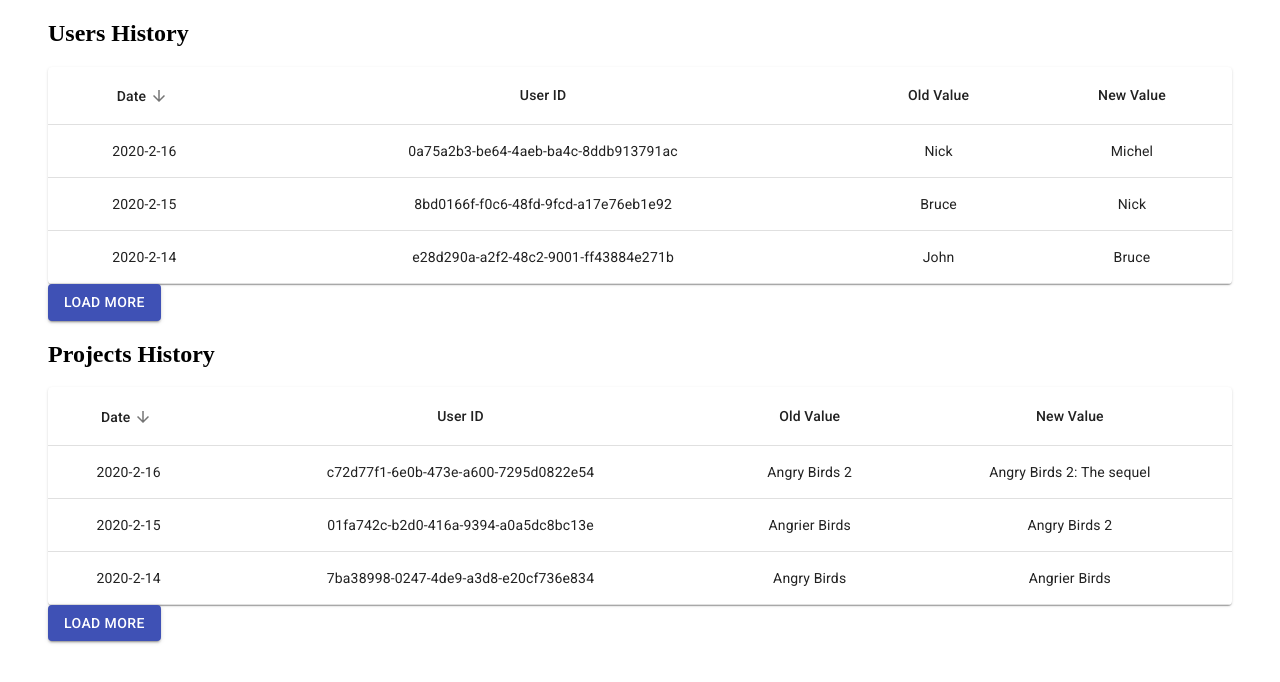
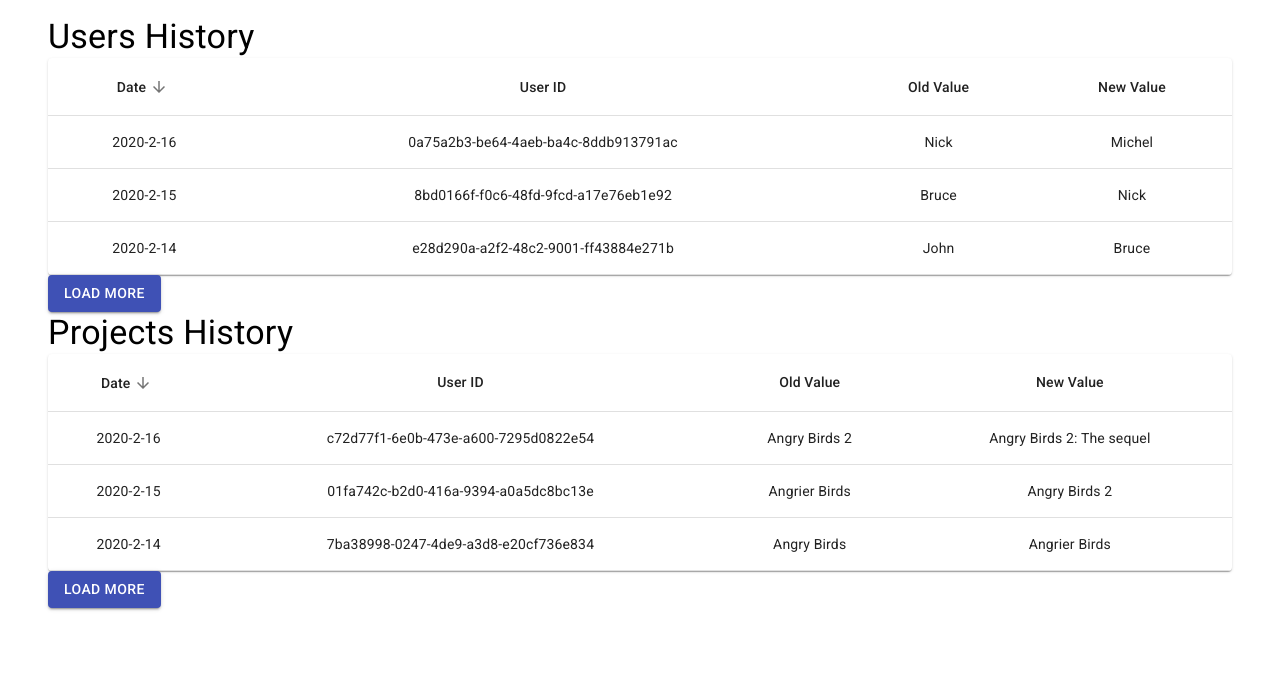
Before and after one commit to ndkv9/info-table, a React (Create React App) app: page / in a window 1280 px wide. Shown: the top 682 px of the page. Built offline with nearby package versions, Linux system fonts and the light colour scheme.

Commit message:
change table title to Typography

```diff
--- a/src/components/App.js
+++ b/src/components/App.js
@@ -3,6 +3,7 @@ import api from '../lib/api'
 import Container from '@material-ui/core/Container'
 import Box from '@material-ui/core/Box'
 import InfoTable from './InfoTable'
+import Typography from '@material-ui/core/Typography'
 
 export const App = () => {
   const { getUsersDiff, getProjectsDiff } = api
@@ -10,12 +11,12 @@ export const App = () => {
     <Container className='app' fixed>
       <Box data-testid='app-box' m={2}>
         <React.Fragment>
-          <h2>Users History</h2>
+          <Typography variant='h4'>Users History</Typography>
           <InfoTable getData={getUsersDiff} />
         </React.Fragment>
 
         <React.Fragment>
-          <h2>Projects History</h2>
+          <Typography variant='h4'>Projects History</Typography>
           <InfoTable getData={getProjectsDiff} />
         </React.Fragment>
       </Box>
```
